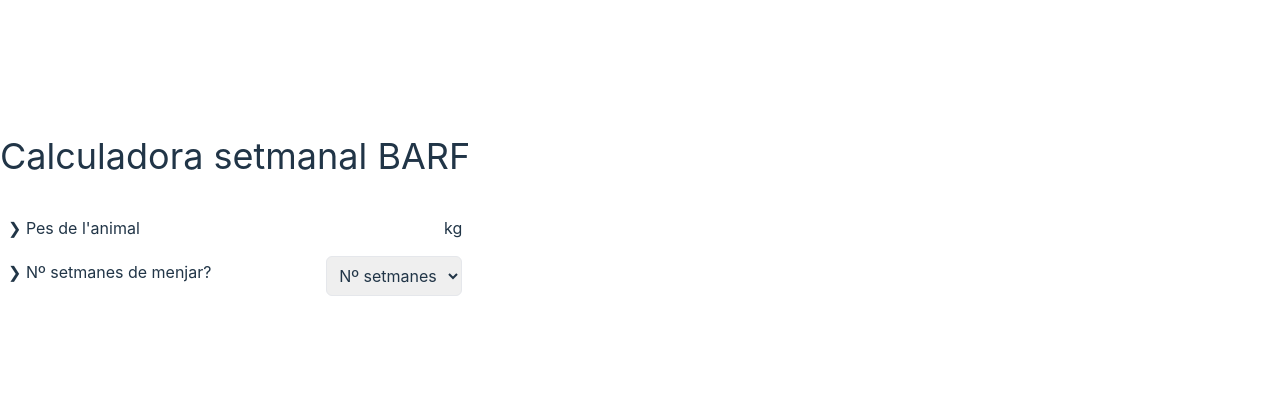
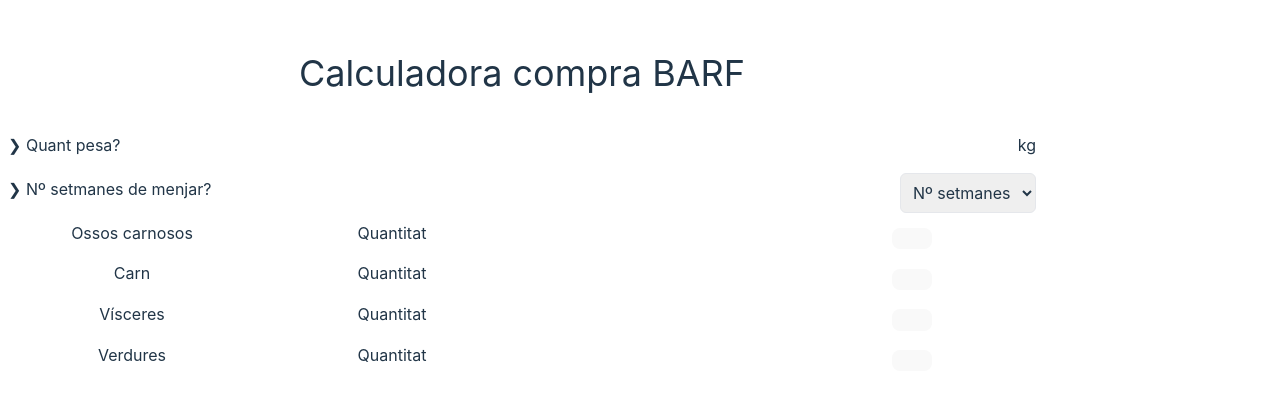
Before and after one commit to PauMorell/barf-calculator, a React (Vite) app: page / in a window 1280 px wide. Shown: the part 184-584 px from the top of the page. Built offline with nearby package versions, Linux system fonts and the light colour scheme.

Commit message:
Grid a lloc

```diff
--- a/src/App.jsx
+++ b/src/App.jsx
@@ -1,6 +1,7 @@
 import { useState } from "react";
 import Food4Weeks from "./Food4Weeks";
 import DogWeight from "./DogWeight";
+import Calculadora from "./Calculadora";
 
 function App() {
   const [selectedWeeks, setSelectedWeeks] = useState(null);
@@ -19,7 +20,7 @@ function App() {
   return (
     <>
       <header className="text-center">
-        <h1 className="text-4xl">Calculadora setmanal BARF</h1>
+        <h1 className="text-4xl">Calculadora compra BARF</h1>
       </header>
       <div className="px-2">
         <div className=" mt-10">
@@ -27,6 +28,7 @@ function App() {
         </div>
         <Food4Weeks onWeekChange={handleWeekChange} />
       </div>
+      <Calculadora />
     </>
   );
 }
--- /dev/null
+++ b/src/Calculadora.jsx
@@ -0,0 +1,40 @@
+import React from "react";
+
+export default function Calculadora() {
+  return (
+    <div className="grid grid-cols-4 gap-1 p-1">
+      <div className=" p-1 text-center">Ossos carnosos</div>
+      <div className=" p-1 text-center">Quantitat</div>
+      <div className=" p-1 text-center">
+        <input></input>
+      </div>
+      <div className=" p-1 text-center">
+        <button></button>
+      </div>
+      <div className=" p-1 text-center">Carn</div>
+      <div className=" p-1 text-center">Quantitat</div>
+      <div className=" p-1 text-center">
+        <input></input>
+      </div>
+      <div className=" p-1 text-center">
+        <button></button>
+      </div>
+      <div className=" p-1 text-center">Vísceres</div>
+      <div className=" p-1 text-center">Quantitat</div>
+      <div className=" p-1 text-center">
+        <input></input>
+      </div>
+      <div className=" p-1 text-center">
+        <button></button>
+      </div>
+      <div className=" p-1 text-center">Verdures</div>
+      <div className=" p-1 text-center">Quantitat</div>
+      <div className=" p-1 text-center">
+        <input></input>
+      </div>
+      <div className=" p-1 text-center">
+        <button></button>
+      </div>
+    </div>
+  );
+}
--- a/src/DogWeight.jsx
+++ b/src/DogWeight.jsx
@@ -4,7 +4,7 @@ export default function DogWeight({ weight, onWeightChange }) {
   return (
     <>
       <div className="flex justify-between max-w-full overflow-hidden">
-        <label htmlFor="dogWeight">❯ Pes de l'animal</label>
+        <label htmlFor="dogWeight">❯ Quant pesa?</label>
         <div className="flex items-center max-w-full">
           <input
             id="dogWeight"
```
